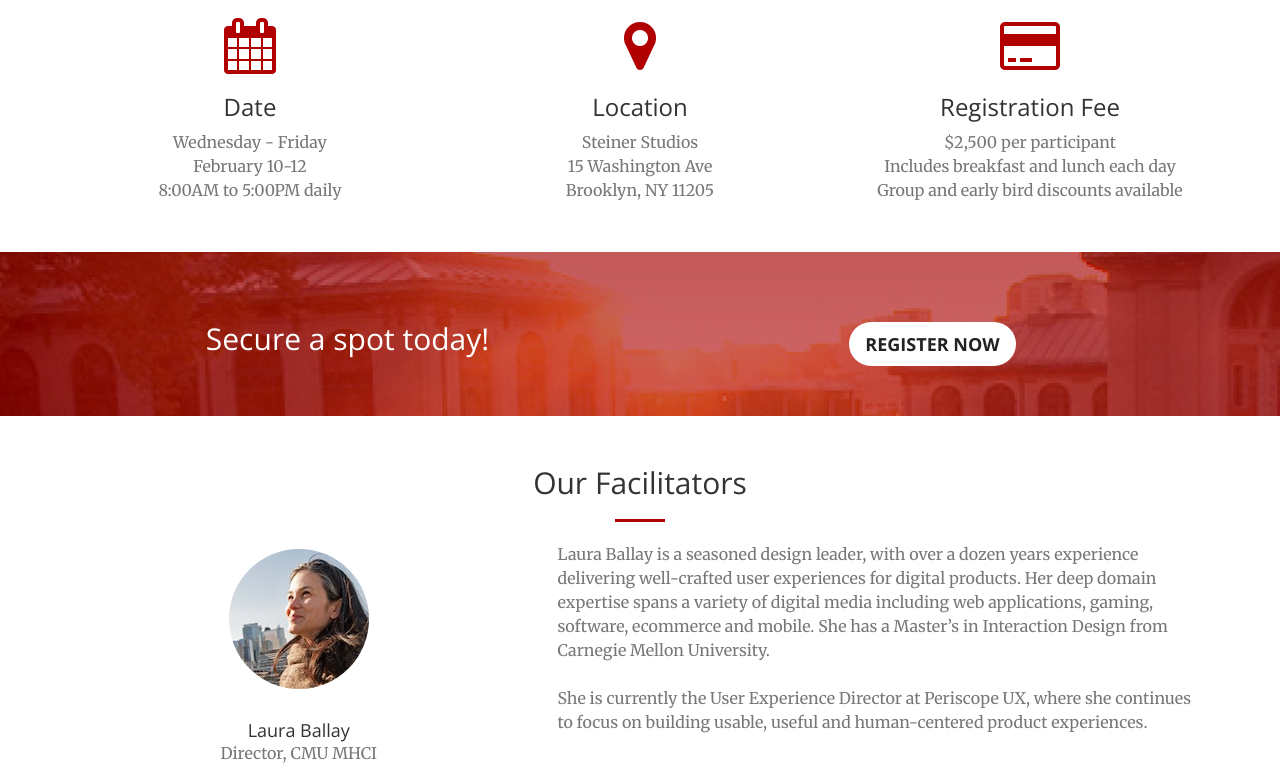
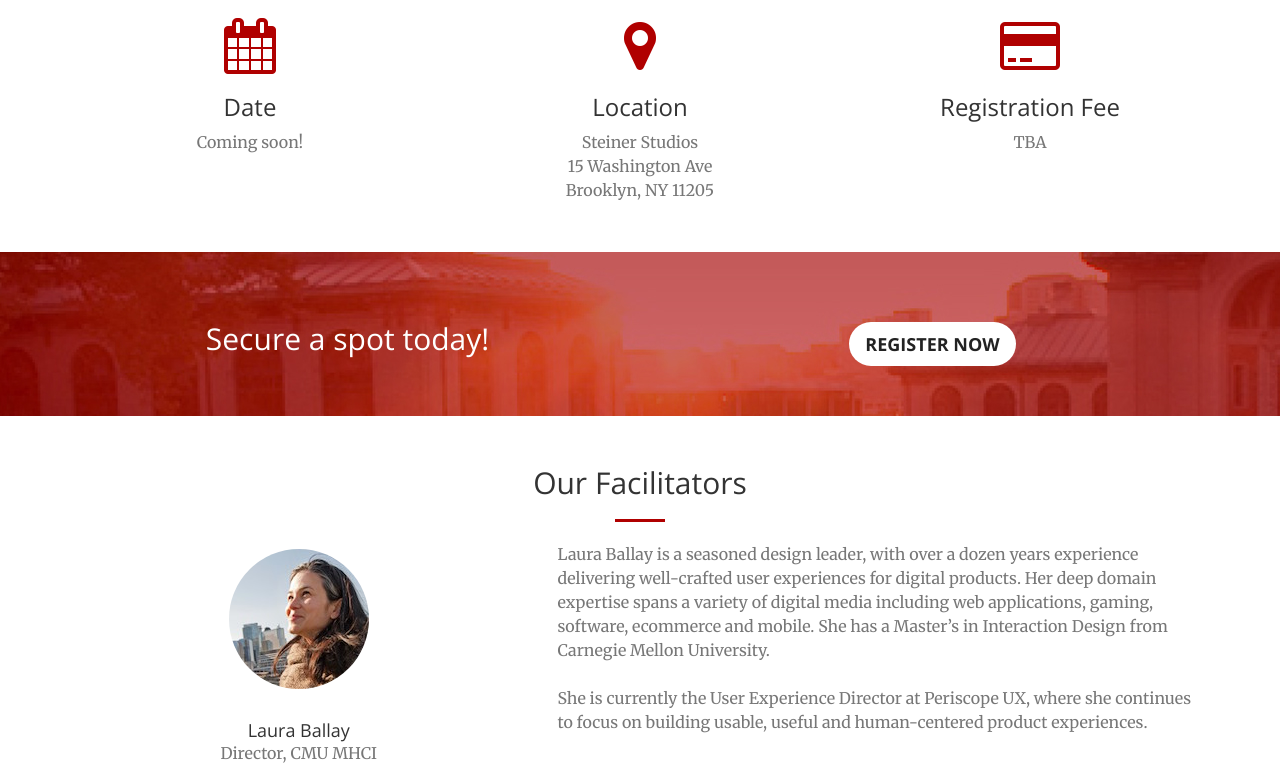
Before and after one commit to zack-codaio/exec-ed, a plain HTML site: page index.html in a window 1280 px wide. Shown: the part 2960-3733 px from the top of the page. Drawn offline with nearby package versions, Linux system fonts and the light colour scheme.

Commit message:
Removed event logistics

```diff
--- a/index.html
+++ b/index.html
@@ -219,7 +219,8 @@
                     <div class="service-box">
                         <i class="fa fa-4x fa-calendar wow bounceIn text-primary"></i>
                         <h3>Date</h3>
-                        <p class="text-muted">Wednesday - Friday<br>February 10-12<br>8:00AM to 5:00PM daily</p>
+                        <p class="text-muted">Coming soon!</p>
+                        <!-- <p class="text-muted">Wednesday - Friday<br>February 10-12<br>8:00AM to 5:00PM daily</p> -->
                     </div>
                 </div>
                 <div class="col-lg-4 col-md-6 text-center">
@@ -233,7 +234,8 @@
                     <div class="service-box">
                         <i class="fa fa-4x fa-credit-card wow bounceIn text-primary" data-wow-delay=".2s"></i>
                         <h3>Registration Fee</h3>
-                        <p class="text-muted">$2,500 per participant<br>Includes breakfast and lunch each day<br>Group and early bird discounts available</p>
+                        <p class="text-muted">TBA</p>
+                        <!-- <p class="text-muted">$2,500 per participant<br>Includes breakfast and lunch each day<br>Group and early bird discounts available</p> -->
                     </div>
                 </div>
             </div>
```
